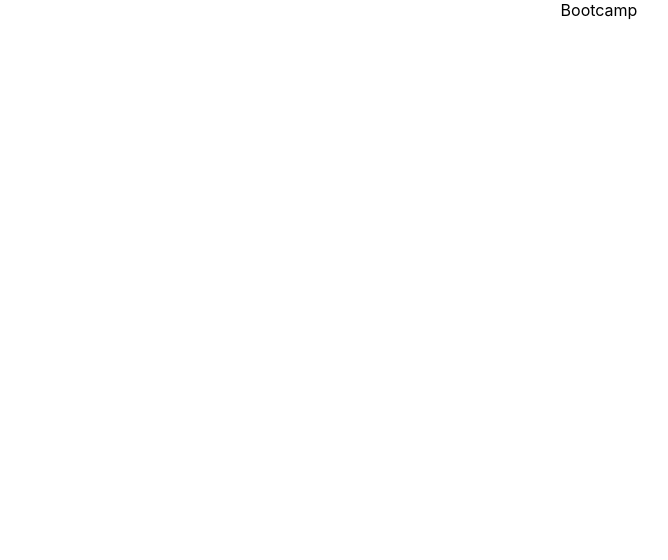
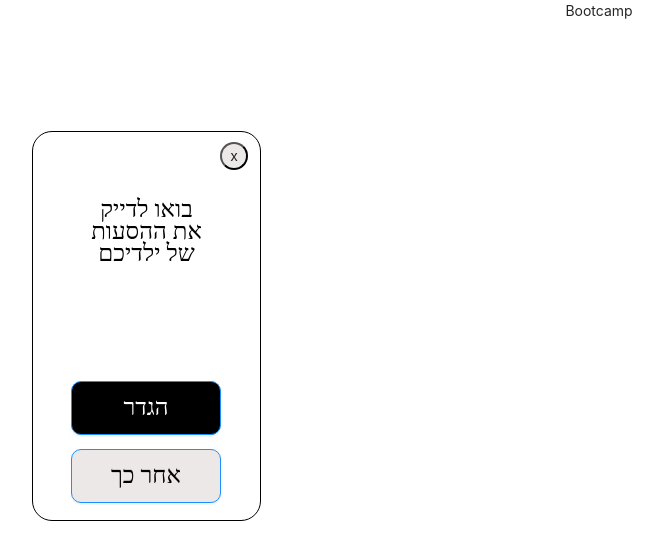
Before and after one commit to natigiat/chalap-client, a React (Create React App) app: page / in a window 1280 px wide. Shown: the top 560 px of the page, without its empty margins (41-709 px from the left). Built offline with nearby package versions, Linux system fonts and the light colour scheme.

Commit message:
netanel proJect- set childe

```diff
--- a/package.json
+++ b/package.json
@@ -3,6 +3,7 @@
   "version": "0.1.0",
   "private": true,
   "dependencies": {
+    "@ant-design/icons": "^4.2.1",
     "@testing-library/jest-dom": "^4.2.4",
     "@testing-library/react": "^9.3.2",
     "@testing-library/user-event": "^7.1.2",
--- a/src/App.js
+++ b/src/App.js
@@ -1,9 +1,16 @@
 import React from "react";
-import logo from "./logo.svg";
+import MySons from "./Screen_3/components/SetChilde/SetChilde";
 import "./App.css";
 
 function App() {
-  return <div className="App">Bootcamp</div>;
+  return (
+    <div className="App">
+      Bootcamp
+      <div>
+        <MySons />
+      </div>
+    </div>
+  );
 }
 
 export default App;
--- /dev/null
+++ b/src/Screen_3/components/SetChilde/SetChilde.js
@@ -0,0 +1,25 @@
+import React from "react";
+import "./setChilde.css";
+import { Button } from "antd";
+
+const MySons = () => {
+  return (
+    <div className="setData">
+      <div className="borderSet">
+        <button className="fram16">x</button>
+        <div className="textSetData">
+          בואו לדייק את ההסעות של ילדיכם
+          <Button className="set" type="primary">
+            הגדר
+          </Button>
+          <br></br>
+          <Button className="later" type="primary">
+            אחר כך
+          </Button>
+        </div>
+      </div>
+    </div>
+  );
+};
+
+export default MySons;
--- /dev/null
+++ b/src/Screen_3/components/SetChilde/setChilde.css
@@ -0,0 +1,103 @@
+@import "~antd/dist/antd.css";
+
+.setData {
+  position: relative;
+  width: 375px;
+  height: 667px;
+
+  background: #ffffff;
+}
+.borderSet {
+  position: absolute;
+  width: 229px;
+  height: 390px;
+  left: calc(50% - 229px / 2);
+  top: 109px;
+
+  border: 1px solid #000000;
+  box-sizing: border-box;
+  border-radius: 20px;
+}
+
+/* Frame 16 */
+
+.fram16 {
+  position: absolute;
+  width: 28px;
+  height: 28px;
+  right: 12px;
+  top: 10px;
+
+  background: #ede8e8;
+  border-radius: 15px;
+}
+
+.textSetData {
+  position: absolute;
+  width: 117px;
+  height: 122px;
+  left: calc(50% - 117px / 2);
+  top: 67px;
+
+  font-family: Heebo;
+  font-style: normal;
+  font-weight: normal;
+  font-size: 24px;
+  line-height: 91.8%;
+  /* or 22px */
+
+  text-align: center;
+
+  color: #000000;
+}
+
+.vector {
+  position: absolute;
+  left: 20.83%;
+  right: 20.83%;
+  top: 20.83%;
+  bottom: 20.83%;
+  font-size: larger;
+  font: bold;
+}
+.set {
+  position: absolute;
+  width: 150px;
+  height: 54px;
+  left: calc(50% - 150px / 2 - 0.5px);
+  top: 182px;
+
+  background: #000000;
+  border-radius: 10px;
+  font-family: Heebo;
+  font-style: normal;
+  font-weight: normal;
+  font-size: 24px;
+  line-height: 91.8%;
+
+  text-align: center;
+
+  color: #ffffff;
+}
+
+.later {
+  position: absolute;
+  width: 150px;
+  height: 54px;
+  left: calc(50% - 150px / 2 - 0.5px);
+  top: 250px;
+
+  background: #ede8e8;
+  border-radius: 10px;
+
+  font-family: Heebo;
+  font-style: normal;
+  font-weight: normal;
+  font-size: 24px;
+  line-height: 91.8%;
+  /* or 22px */
+
+  text-align: center;
+
+  color: #000000;
+}
```
